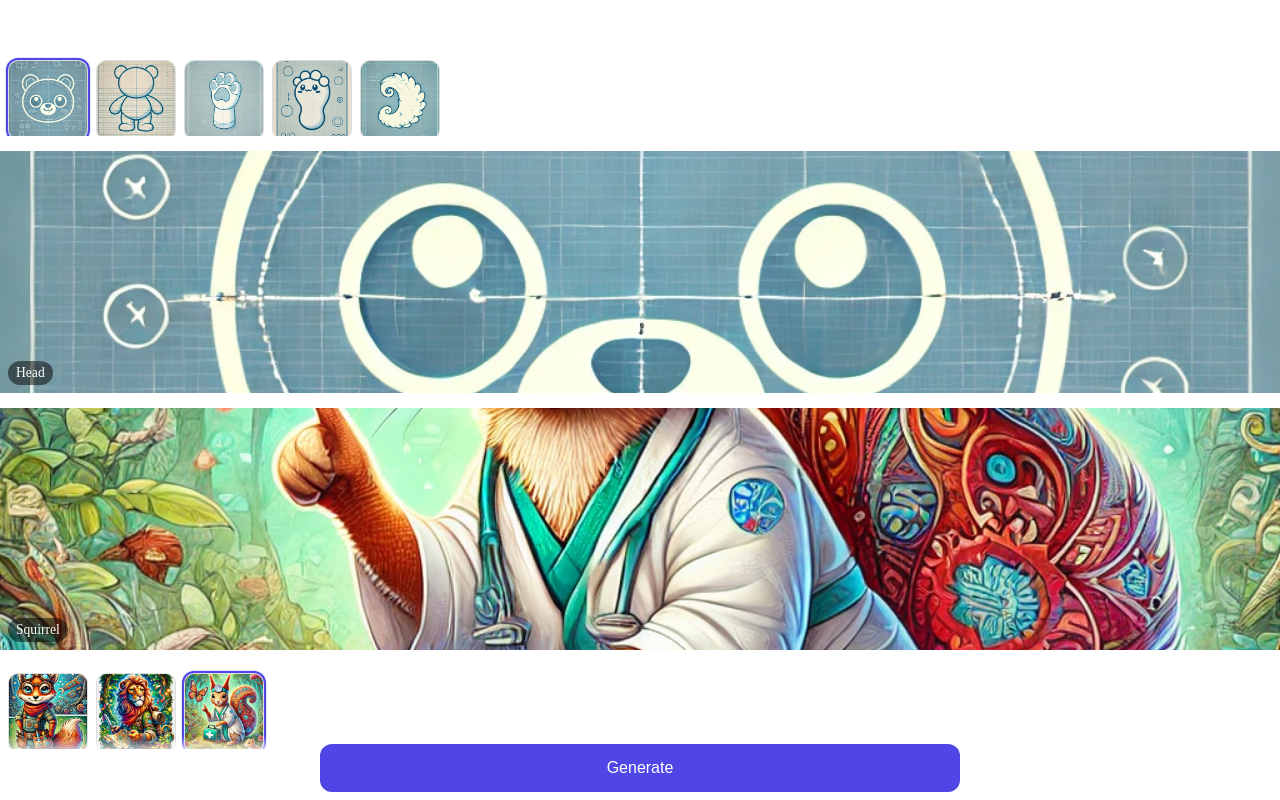
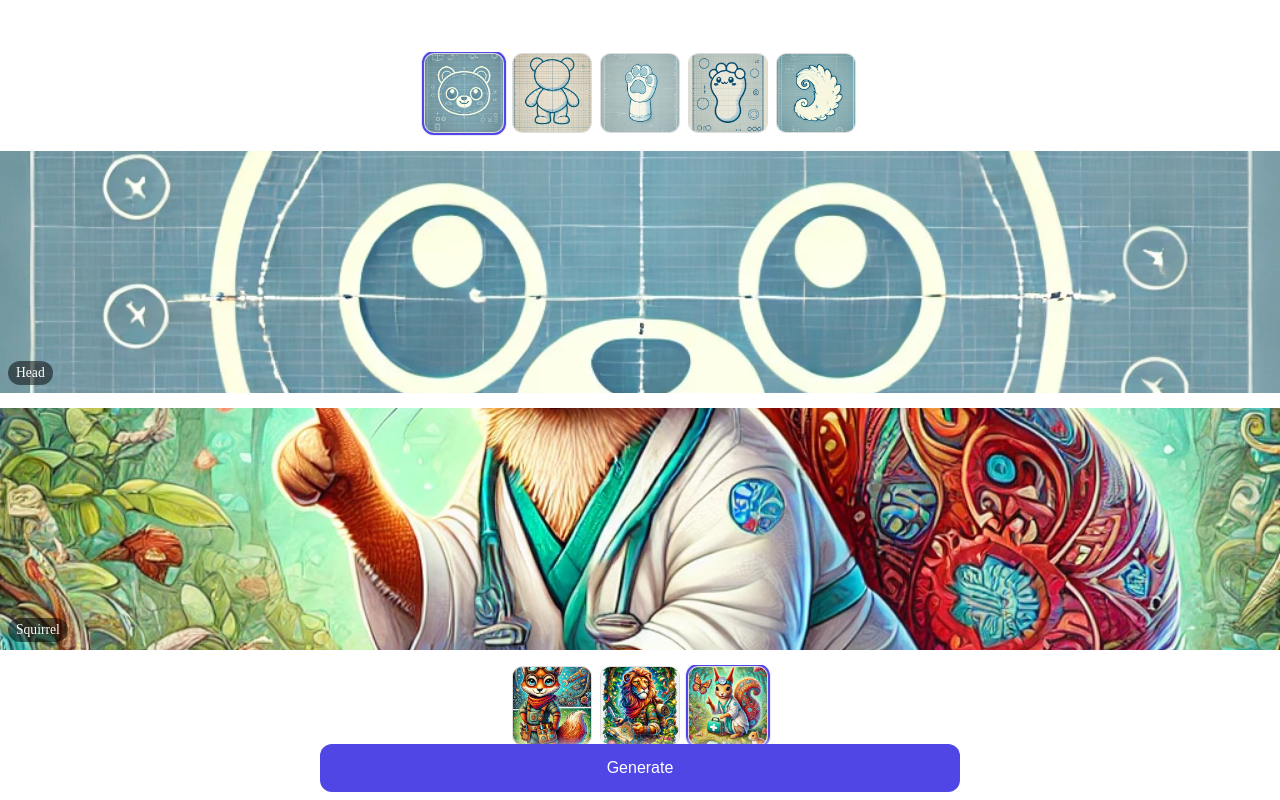
Before and after one commit to marianterinte/XooCreator, an Angular app in the folder xoo-creator/: page /builder in a window 1280 px wide. Built offline with nearby package versions, Linux system fonts and the light colour scheme.

Commit message:
centred carousel.

```diff
--- a/xoo-creator/src/app/creature-builder/creature-builder.component.css
+++ b/xoo-creator/src/app/creature-builder/creature-builder.component.css
@@ -40,7 +40,9 @@
 .preview-caption{position:absolute;left:8px;bottom:8px;background:rgba(0,0,0,.5);color:#fff;font-size:.85rem;padding:4px 8px;border-radius:999px}
 
 /* Thumb carousels */
-.carousel.thumbs{display:flex;gap:8px;overflow:auto;padding:8px;height:var(--carouselH)}
+.carousel.thumbs{display:flex;gap:8px;overflow:auto;padding:8px;height:var(--carouselH);justify-content:center;align-items:center}
+.carousel.thumbs::before,
+.carousel.thumbs::after{content:"";flex:1 0 0;pointer-events:none}
 .carousel.thumbs::-webkit-scrollbar{height:6px}
 .thumb{flex:0 0 auto;border:none;background:transparent;padding:0;cursor:pointer;position:relative}
 .thumb img{width:68px;height:68px;object-fit:cover;border-radius:10px;border:1px solid #ddd;background:#fff}
```
